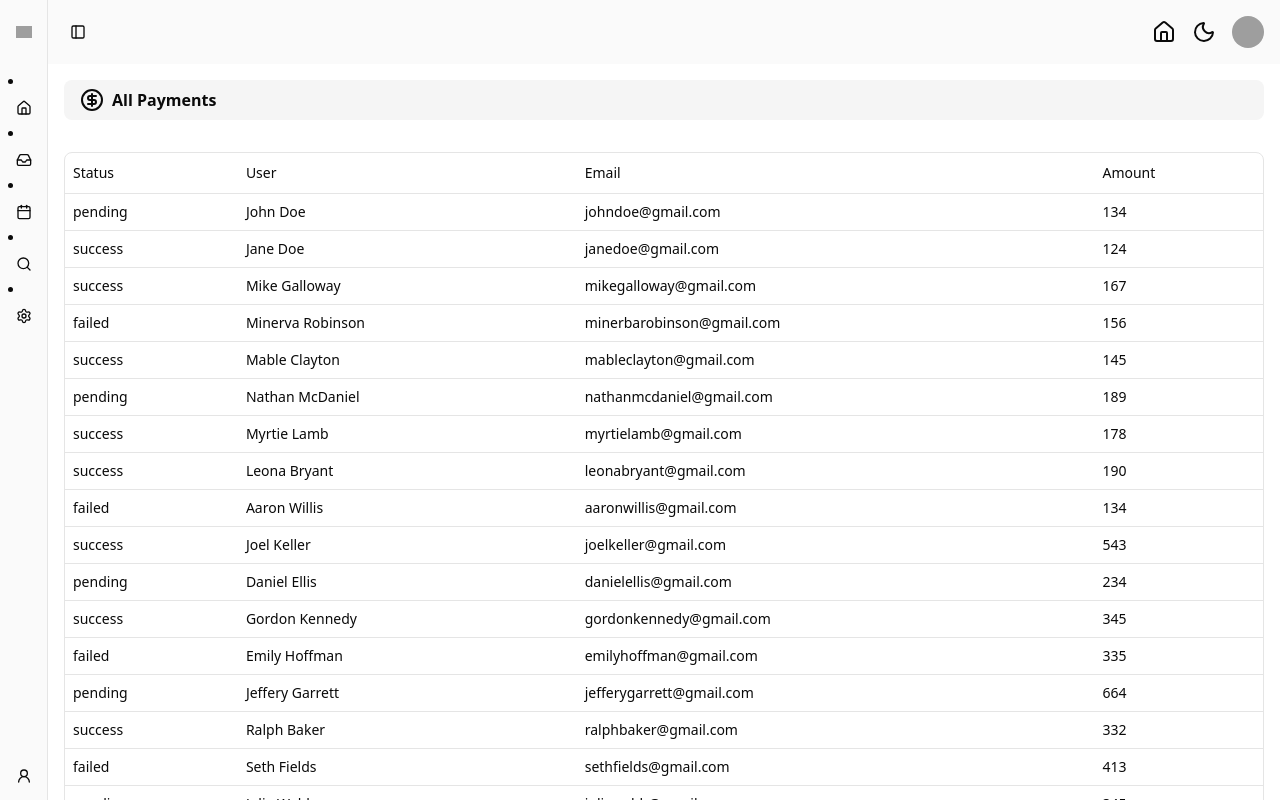
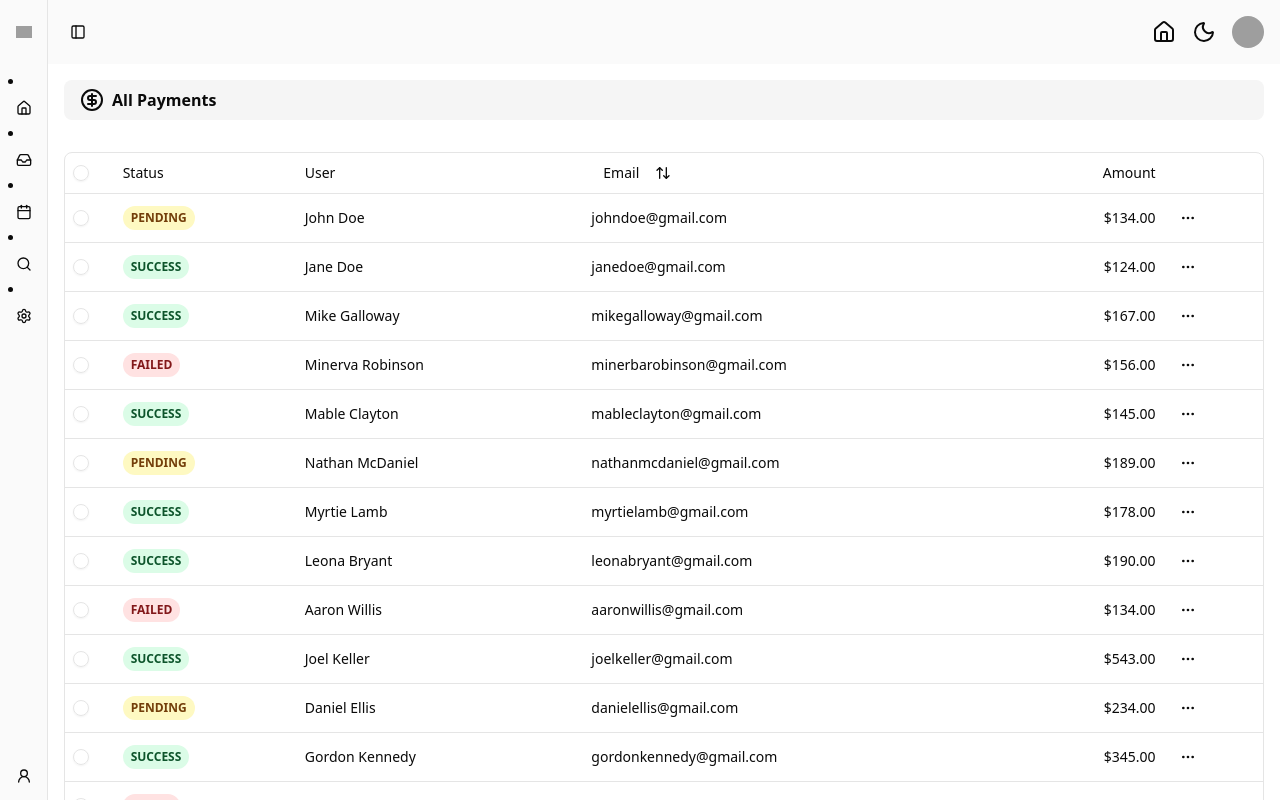
Before and after one commit to iAhmedAbbas7/Admin-Dashboard, a Next.js app: page /payments in a window 1280 px wide. Shown: the top 800 px of the page. Built offline with nearby package versions, Linux system fonts and the light colour scheme; no server answers; grey boxes are pictures that could not be loaded.

Commit message:
Introduced some New Columns for the Table along with Applying Styles to the Table Cells

```diff
--- a/app/payments/columns.tsx
+++ b/app/payments/columns.tsx
@@ -2,7 +2,18 @@
 "use client";
 
 // <== IMPORTS ==>
+import {
+  DropdownMenu,
+  DropdownMenuContent,
+  DropdownMenuItem,
+  DropdownMenuLabel,
+  DropdownMenuSeparator,
+  DropdownMenuTrigger,
+} from "@/components/ui/dropdown-menu";
+import { Button } from "@/components/ui/button";
 import { ColumnDef } from "@tanstack/react-table";
+import { Checkbox } from "@/components/ui/checkbox";
+import { ArrowUpDown, MoreHorizontal } from "lucide-react";
 
 // <== PAYMENT TYPE ==>
 export type Payment = {
@@ -21,8 +32,50 @@ export type Payment = {
 // <== COLUMNS ==>
 export const columns: ColumnDef<Payment>[] = [
   {
+    id: "select",
+    header: ({ table }) => (
+      <Checkbox
+        checked={
+          table.getIsAllPageRowsSelected() ||
+          (table.getIsSomePageRowsSelected() && "indeterminate")
+        }
+        onCheckedChange={(value) => table.toggleAllPageRowsSelected(!!value)}
+        aria-label="Select all"
+      />
+    ),
+    cell: ({ row }) => (
+      <Checkbox
+        checked={row.getIsSelected()}
+        onCheckedChange={(value) => row.toggleSelected(!!value)}
+        aria-label="Select row"
+      />
+    ),
+    enableSorting: false,
+    enableHiding: false,
+  },
+  {
     accessorKey: "status",
     header: "Status",
+    cell: ({ row }) => {
+      // GETTING THE STATUS
+      const status = row.getValue("status");
+      // GETTING THE STATUS CLASS
+      const statusClass =
+        status === "pending"
+          ? "bg-yellow-100 text-yellow-900"
+          : status === "processing"
+            ? "bg-blue-100 text-blue-900"
+            : status === "success"
+              ? "bg-green-100 text-green-900"
+              : "bg-red-100 text-red-900";
+      return (
+        <span
+          className={`uppercase font-semibold w-fit flex items-center justify-center rounded-full px-2 py-1 text-xs ${statusClass}`}
+        >
+          <span>{status as string}</span>
+        </span>
+      );
+    },
   },
   {
     accessorKey: "username",
@@ -30,10 +83,58 @@ export const columns: ColumnDef<Payment>[] = [
   },
   {
     accessorKey: "email",
-    header: "Email",
+    header: ({ column }) => {
+      return (
+        <Button
+          variant="ghost"
+          onClick={() => column.toggleSorting(column.getIsSorted() === "asc")}
+        >
+          Email
+          <ArrowUpDown className="ml-2 h-4 w-4" />
+        </Button>
+      );
+    },
   },
   {
     accessorKey: "amount",
-    header: "Amount",
+    header: () => <div className="text-right">Amount</div>,
+    cell: ({ row }) => {
+      const amount = parseFloat(row.getValue("amount"));
+      const formatted = new Intl.NumberFormat("en-US", {
+        style: "currency",
+        currency: "USD",
+      }).format(amount);
+
+      return <div className="text-right font-medium">{formatted}</div>;
+    },
+  },
+  {
+    id: "actions",
+    cell: ({ row }) => {
+      // GETTING THE PAYMENT
+      const payment = row.original;
+      // RETURNING THE DROPDOWN MENU
+      return (
+        <DropdownMenu>
+          <DropdownMenuTrigger asChild>
+            <Button variant="ghost" className="h-8 w-8 p-0">
+              <span className="sr-only">Open menu</span>
+              <MoreHorizontal className="h-4 w-4" />
+            </Button>
+          </DropdownMenuTrigger>
+          <DropdownMenuContent align="end">
+            <DropdownMenuLabel>Actions</DropdownMenuLabel>
+            <DropdownMenuItem
+              onClick={() => navigator.clipboard.writeText(payment.id)}
+            >
+              Copy payment ID
+            </DropdownMenuItem>
+            <DropdownMenuSeparator />
+            <DropdownMenuItem>View customer</DropdownMenuItem>
+            <DropdownMenuItem>View payment details</DropdownMenuItem>
+          </DropdownMenuContent>
+        </DropdownMenu>
+      );
+    },
   },
 ];
```
